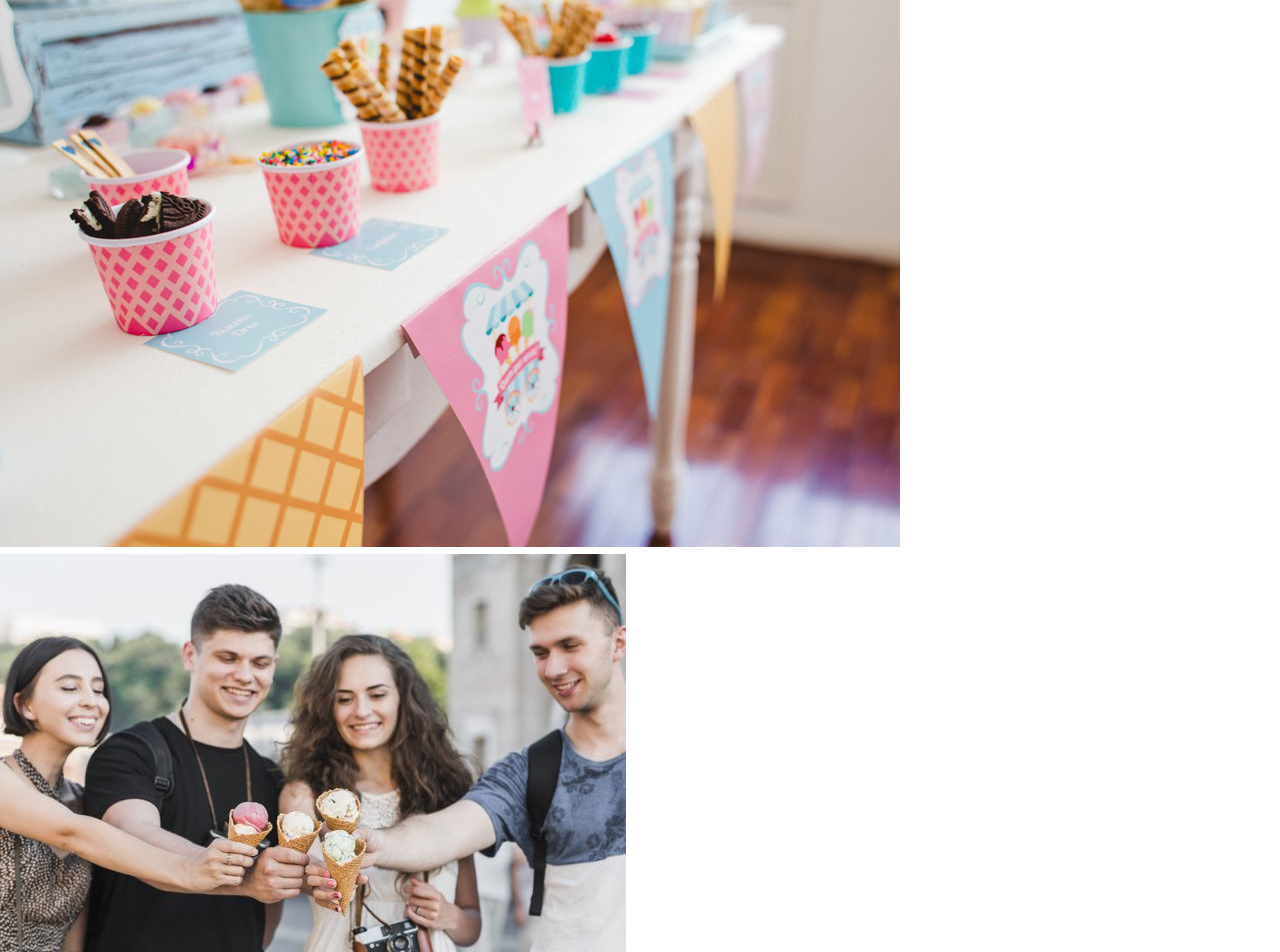
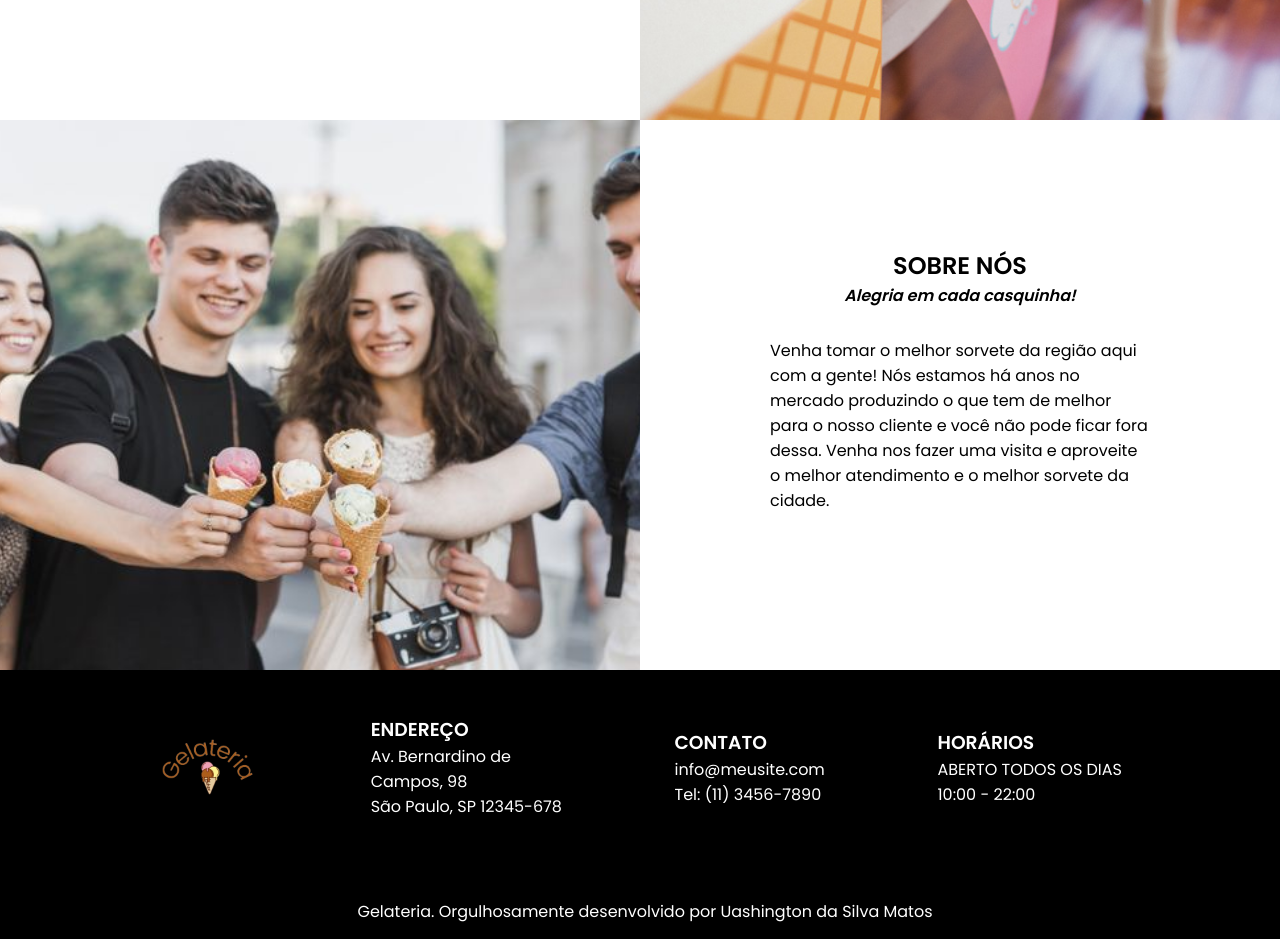
Before and after one commit to UashingtonMatos/react-lojaSorvete, a React (Create React App) app: page / in a window 1280 px wide. Shown: the part 1780-2732 px from the top of the page. Built offline with nearby package versions, Linux system fonts and the light colour scheme.

Commit message:
Estilização página Home Finalizada

```diff
--- a/src/componentes/rodape/index.js
+++ b/src/componentes/rodape/index.js
@@ -4,11 +4,11 @@ import './style.css';
 
 const Rodape = () => (
     <footer>
-        <div>
+        <div className="container-rodape limitar-secao">
             <img src="/assets/logo.png" alt="" />
             <div>
                 <h3>ENDEREÇO</h3>
-                <p>Av. Bernardino de Campos, 98</p>
+                <p>Av. Bernardino de<br></br>Campos, 98</p>
                 <p>São Paulo, SP 12345-678</p>
             </div>
             <div>
@@ -23,7 +23,7 @@ const Rodape = () => (
             </div>
         </div>
 
-        <div>
+        <div className="container-rodape-desenvolvedor">
             <p>Gelateria. Orgulhosamente desenvolvido por Uashington da Silva Matos</p>
         </div>
     </footer>
--- a/src/componentes/rodape/style.css
+++ b/src/componentes/rodape/style.css
@@ -0,0 +1,22 @@
+footer {
+    background-color: #000;
+    padding: 15px;
+}
+
+.container-rodape {
+    display: flex;
+    justify-content: space-between;
+    align-items: center;
+    padding: 30px;
+    color: #fff;
+}
+
+.container-rodape img {
+    width: 100px;
+}
+
+.container-rodape-desenvolvedor {
+    text-align: center;
+    color: #fff;
+    padding: 50px 0 0 10px;
+}
--- a/src/paginas/Home/index.js
+++ b/src/paginas/Home/index.js
@@ -15,18 +15,18 @@ const Home = () => (
                 </div>
             </section>
 
-            <section className="secaoSabores">
+            <section className="secaoSabores secao">
                 <img src="assets/banner-sabores.jpg" alt="" />
 
-                <div>
+                <div className="container-secaoSabores container-secao">
                     <h2>Nossos Sabores</h2>
-                    <span>Novos e deliciosos</span>
+                    <span>Novos e deliciosos!</span>
                     <p>Sorvete bom é aquele feito com os melhores ingredientes! Aqui na gelateria todos os nossos produtos são naturais, à base de frutas e sem nenhum conservante! Também temos opções sem lactose e sem açúcar. Venha conhecer e perceber que tem como o sorvete ser delicioso e saudável ao mesmo tempo!</p>
                 </div>
             </section>
 
-            <section className="secaoEventos">
-                <div>
+            <section className="secaoEventos secao">
+                <div className="container-secao">
                     <h2>Nossos Eventos</h2>
                     <span>Delícias com sorvete!</span>
 
@@ -36,10 +36,10 @@ const Home = () => (
                 <img src="assets/eventos-image.jpg" alt="" />
             </section>
 
-            <section className="secaoSobre">
+            <section className="secaoSobre secao">
                 <img src="assets/sobre-image.jpg" alt="" />
 
-                <div>
+                <div className="container-secao">
                     <h2>Sobre Nós</h2>
                     <span>Alegria em cada casquinha!</span>
 
--- a/src/paginas/Home/style.css
+++ b/src/paginas/Home/style.css
@@ -21,3 +21,36 @@ h1 {
     color: #fff;
     font-size: 100px;
 }
+
+.secao {
+    display: flex;
+
+}
+
+.secao img {
+    width: 50%;
+    height: 550px;
+    object-fit: cover;
+}
+
+.container-secao {
+    display: flex;
+    flex-direction: column;
+    justify-content: center;
+    align-items: center;
+    padding: 100px;
+}
+
+.container-secao h2 {
+    text-transform: uppercase;
+    font-weight: bolder;
+}
+
+.container-secao span {
+    font-style: italic;
+    font-weight: bold;
+}
+
+.container-secao p {
+    margin: 30px;
+}
```
